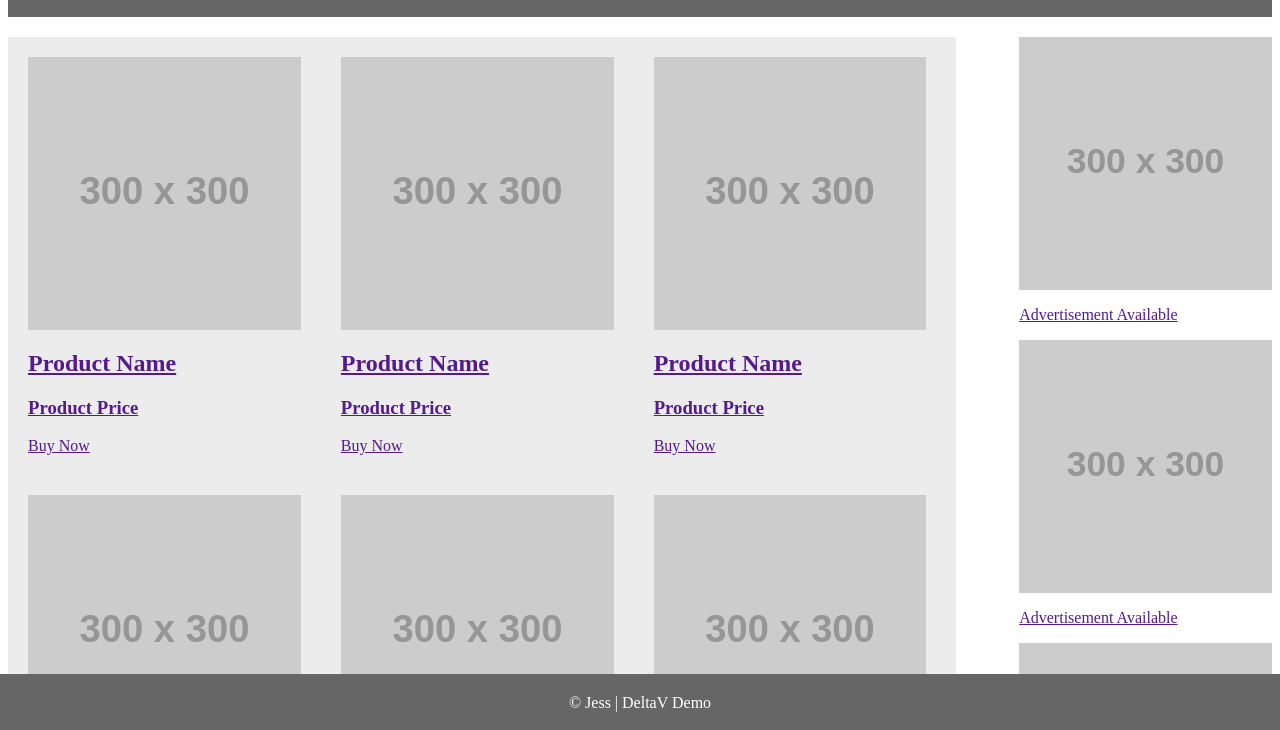
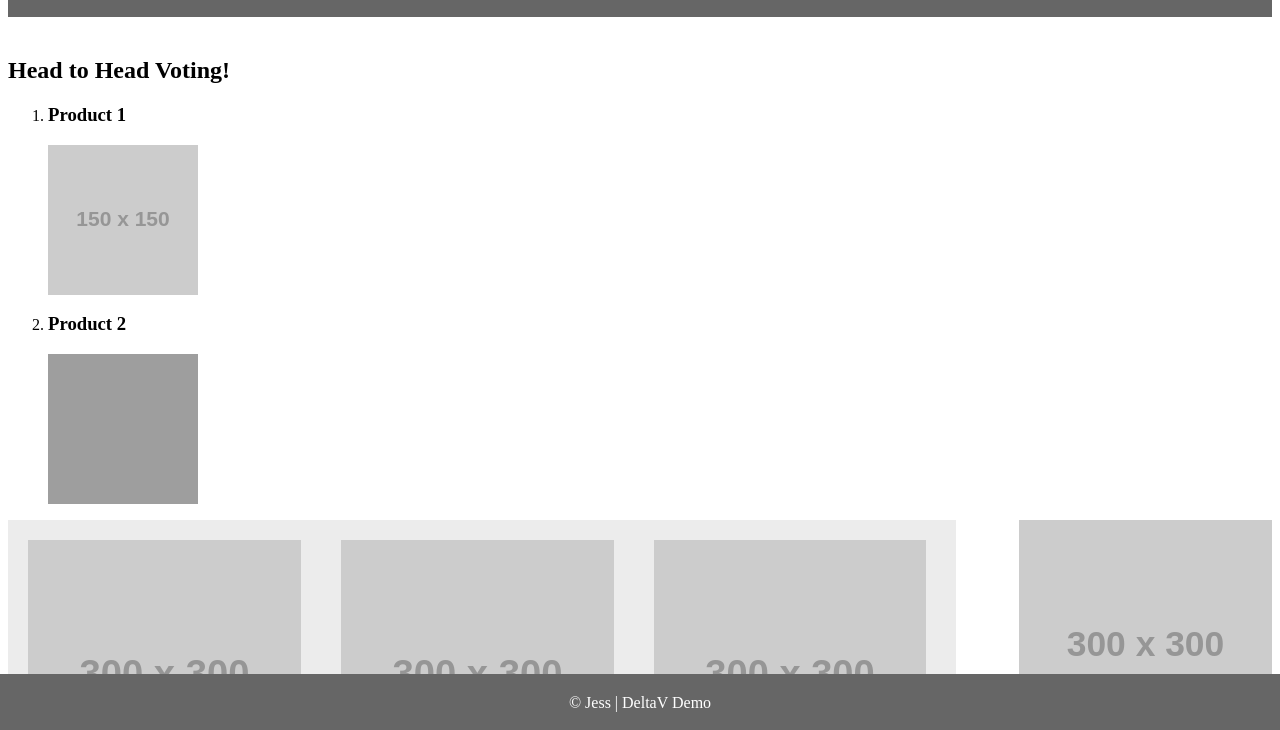
Before and after one commit to DeltaVCode/cr-201-2018, a plain HTML site: page 11-av-practical-clicktracker/demo/index.html in a window 1280 px wide. Shown: the part 68-798 px from the top of the page. Drawn offline with Linux system fonts and the light colour scheme; grey boxes are pictures that could not be loaded; placeholder pictures from the web are drawn by us.

Commit message:
Day 11 click tracker demo

```diff
--- a/11-av-practical-clicktracker/demo/index.html
+++ b/11-av-practical-clicktracker/demo/index.html
@@ -8,6 +8,19 @@
     <header>
       <h1>World's Greatest Products</h1>
     </header>
+    <section id="voting">
+      <h2>Head to Head Voting!</h2>
+      <ol>
+        <li>
+          <h3>Product 1</h3>
+          <img id="product-1" />
+        </li>
+        <li>
+          <h3>Product 2</h3>
+          <img id="product-2" />
+        </li>
+      </ol>
+    </section>
     <section>
       <div class="product-wrapper">
         <article>
@@ -89,5 +102,6 @@
     <footer>
       &copy; Jess | DeltaV Demo
     </footer>
+    <script src="js/vote.js"></script>
   </body>
 </html>
--- /dev/null
+++ b/11-av-practical-clicktracker/demo/js/vote.js
@@ -0,0 +1,43 @@
+'use strict';
+
+var nextImage = 0;
+function displayImages() {
+  // Display image1
+  var image1 = Placeholder.all[nextImage++];
+  console.log(image1);
+  var img1 = document.getElementById('product-1');
+  img1.src = image1.src;
+  img1.currentPlaceholder = image1;
+
+  var image2 = Placeholder.all[nextImage++];
+  console.log(image2);
+  var img2 = document.getElementById('product-2');
+  img2.src = image2.src;
+  img2.currentPlaceholder = image2;
+}
+
+var productImages = document.querySelectorAll('#voting img');
+for(var i = 0; i < productImages.length; i++) {
+  productImages[i].addEventListener('click', function (event) {
+    console.log('click', event.target.currentPlaceholder);
+
+    displayImages();
+  });
+}
+
+function Placeholder(name, src) {
+  this.name = name;
+  this.src = src;
+
+  Placeholder.all.push(this);
+}
+Placeholder.all = [];
+
+new Placeholder('placeholder.com', 'http://via.placeholder.com/150x150');
+new Placeholder('placekitten.com', 'https://placekitten.com/g/150/150');
+new Placeholder('fillmurray.com', 'http://fillmurray.com/150/150');
+new Placeholder('placecage.com', 'http://placecage.com/150/150');
+
+console.log('all Placeholders', Placeholder.all);
+
+window.addEventListener('load', displayImages);
```
